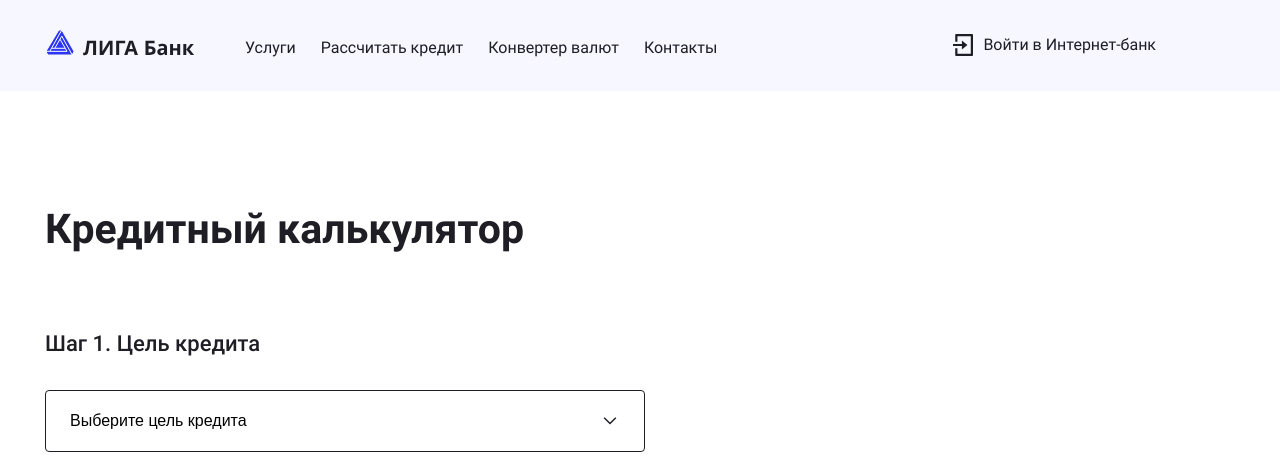
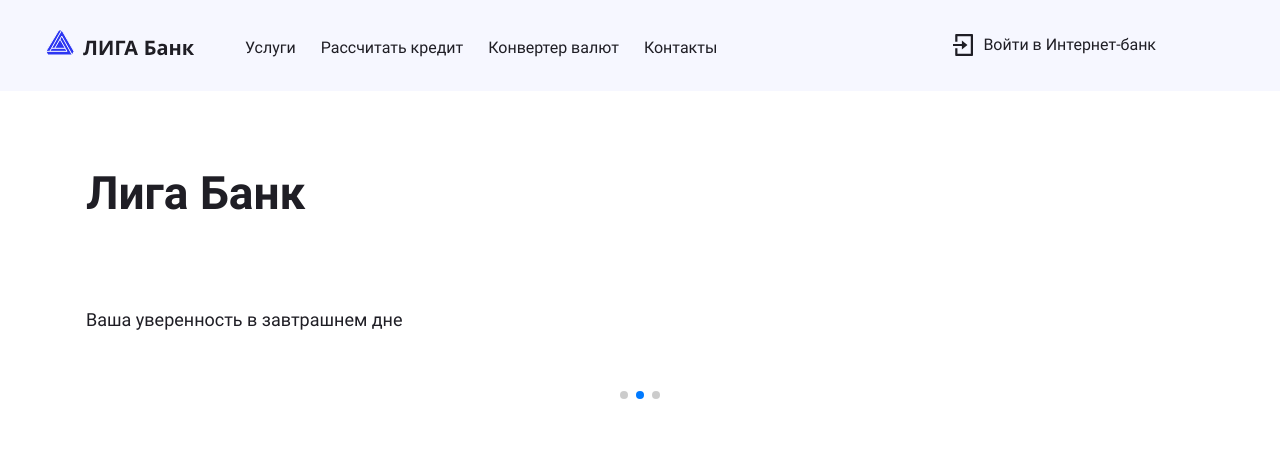
Before and after one commit to libertasia/erokhina_ligabank_v2, a React (Create React App) app: page / in a window 1280 px wide. Shown: the top 465 px of the page. Built offline with nearby package versions, Linux system fonts and the light colour scheme.

Commit message:
MainSwiper WIP

```diff
--- a/package.json
+++ b/package.json
@@ -18,6 +18,7 @@
     "react-yandex-maps": "^4.6.0",
     "redux-devtools-extension": "^2.13.9",
     "redux-thunk": "^2.3.0",
+    "swiper": "^6.8.0",
     "web-vitals": "^1.1.2"
   },
   "scripts": {
--- a/src/components/main-screen/main-screen.jsx
+++ b/src/components/main-screen/main-screen.jsx
@@ -9,6 +9,7 @@
 import LoginPopup from '../login-popup/login-popup';
 import Calculator from '../calculator/calculator';
 import ThanksPopup from '../thanks-popup/thanks-popup';
+import MainSwiper from '../main-swiper/main-swiper';
 import {getIsThanksPopupVisibleStatus} from '../../store/selectors';
 import {ActionCreator} from '../../store/action';
 
@@ -105,6 +106,7 @@
       </header>
       <main className="main">
         <h1 className="visually-hidden">Лига Банк</h1>
+        <MainSwiper />
         {/* {/* <div className="promo">
           <div className="container promo__container">
             <p className="promo__bank-title">Лига Банк</p>
--- /dev/null
+++ b/src/components/main-swiper/main-swiper.jsx
@@ -0,0 +1,47 @@
+import React from 'react';
+import {Swiper, SwiperSlide} from 'swiper/react';
+import SwiperCore, {Autoplay, Pagination} from 'swiper';
+import 'swiper/components/pagination/pagination.scss';
+import 'swiper/swiper.scss';
+SwiperCore.use([Autoplay, Pagination]);
+
+const SLIDER_DELAY = 4000;
+
+const MainSwiper = () => {
+  return (
+    <section className="main-swiper">
+      <Swiper
+        spaceBetween={0}
+        slidesPerView={1}
+        pagination={{clickable: false}}
+        autoplay={{
+          "delay": SLIDER_DELAY,
+          "disableOnInteraction": false
+        }}
+      >
+        <SwiperSlide className="main-swiper__slide main-swiper__slide--first">
+          <div className="main-swiper__slide-info main-swiper__slide-info--first container">
+            <h2>Лига Банк</h2>
+            <p>Кредиты на любой случай</p>
+            <button className="main-swiper__button main-swiper__button--loan" type="button">Рассчитать кредит</button>
+          </div>
+        </SwiperSlide>
+        <SwiperSlide className="main-swiper__slide main-swiper__slide--second">
+          <div className="main-swiper__slide-info main-swiper__slide-info--second container">
+            <h2>Лига Банк</h2>
+            <p>Ваша уверенность в завтрашнем дне</p>
+          </div>
+        </SwiperSlide>
+        <SwiperSlide className="main-swiper__slide main-swiper__slide--third">
+          <div className="main-swiper__slide-info main-swiper__slide-info--third container">
+            <h2>Лига Банк</h2>
+            <p>Всегда рядом</p>
+            <button className="main-swiper__button main-swiper__button--branches" type="button">Найти отделение</button>
+          </div>
+        </SwiperSlide>
+      </Swiper>
+    </section>
+  );
+};
+
+export default MainSwiper;
--- /dev/null
+++ b/src/scss/blocks/main-swiper.scss
@@ -0,0 +1,102 @@
+.main-swiper__slide {
+  min-height: 400px;
+
+  @media (min-width: $tablet) and (max-width: $large-breakpoint) {
+    min-height: 300px;
+  }
+
+  @media (min-width: $mobile) and (max-width: $table-breakpoint) {
+    min-height: 226px;
+  }
+}
+
+.main-swiper__slide--first {
+  background-color: $basic-bright;
+  background-image: linear-gradient(180.24deg, rgba(32, 39, 179, 0) 36.31%, #2027B3 99.79%),
+              linear-gradient(183.47deg, rgba(56, 65, 255, 0) 66.3%, #3841FF 97.14%),
+              linear-gradient(to top, #2C36F2 0%, #2C36F2 100%),
+              linear-gradient(183.47deg, rgba(56, 65, 255, 0) 27.26%, #3841FF 97.14%),
+              linear-gradient(180.24deg, rgba(32, 39, 179, 0) 32.89%, #2027B3 99.79%);
+  background-size: 11% 100%, 22% 100%, 58% 100%, 78% 100%, 100% 100%;
+  background-repeat: no-repeat;
+}
+
+.main-swiper__slide-info {
+  box-sizing: border-box;
+}
+
+.main-swiper__slide-info h2 {
+  font-weight: 700;
+  font-size: 54px;
+  line-height: 1.17;
+  padding: 0;
+  padding-left: 170px;
+  padding-top: 115px;
+  margin: 0;
+  margin-bottom: 10px;
+
+  @media (min-width: $tablet) and (max-width: $large-breakpoint) {
+    font-size: 46px;
+    padding-left: 41px;
+    padding-top: 76px;
+  }
+
+  @media (min-width: $mobile) and (max-width: $table-breakpoint) {
+    font-size: 38px;
+    padding-left: 0;
+    padding-top: 48px;
+  }
+}
+
+.main-swiper__slide-info p {
+  font-size: 22px;
+  margin: 0;
+  margin-bottom: 40px;
+  padding: 0;
+  padding-left: 170px;
+
+  @media (min-width: $tablet) and (max-width: $large-breakpoint) {
+    font-size: 18px;
+    margin-bottom: 35px;
+    padding-left: 41px;
+    padding-top: 76px;
+  }
+
+  @media (min-width: $mobile) and (max-width: $table-breakpoint) {
+    font-size: 16px;
+    margin-bottom: 30px;
+    padding-left: 0;
+    padding-top: 48px;
+  }
+}
+
+.main-swiper__button {
+  display: flex;
+  justify-content: center;
+  align-items: center;
+  padding: 10px;
+  margin: 0;
+  margin-left: 170px;
+  width: 234px;
+  min-height: 53px;
+  border: none;
+  border-radius: 4px;
+  font-family: $main-font;
+  font-weight: 500;
+  font-size: 18px;
+  cursor: pointer;
+
+  @media (min-width: $tablet) and (max-width: $large-breakpoint) {
+    width: 206px;
+    min-height: 48px;
+    margin-left: 41px;
+    font-size: 16px;
+  }
+
+  @media (min-width: $mobile) and (max-width: $table-breakpoint) {
+    width: 188px;
+    min-height: 43px;
+    margin-left: 0;
+    font-size: 14px;
+  }
+}
--- a/src/scss/style.scss
+++ b/src/scss/style.scss
@@ -12,6 +12,7 @@
 @import "./blocks/user-navigation.scss";
 // @import "./blocks/promo.scss";
 @import "./blocks/main.scss";
+@import "./blocks/main-swiper.scss";
 @import "./blocks/calculator.scss";
 @import "./blocks/loan-parameters.scss";
 @import "./blocks/application.scss";
```
Also changed, not shown: 1 other file (tests, documents, lock files or other folders).
